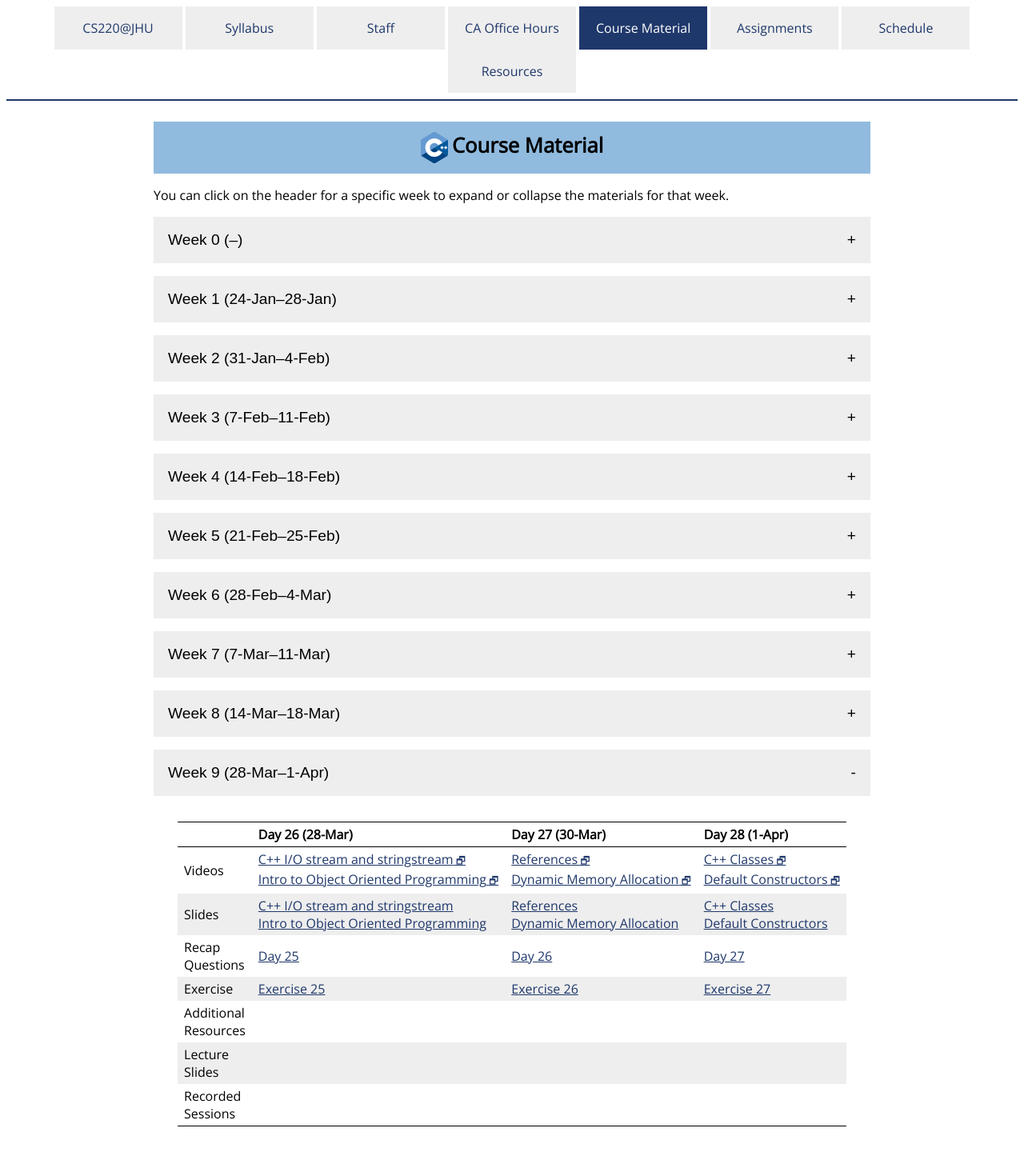
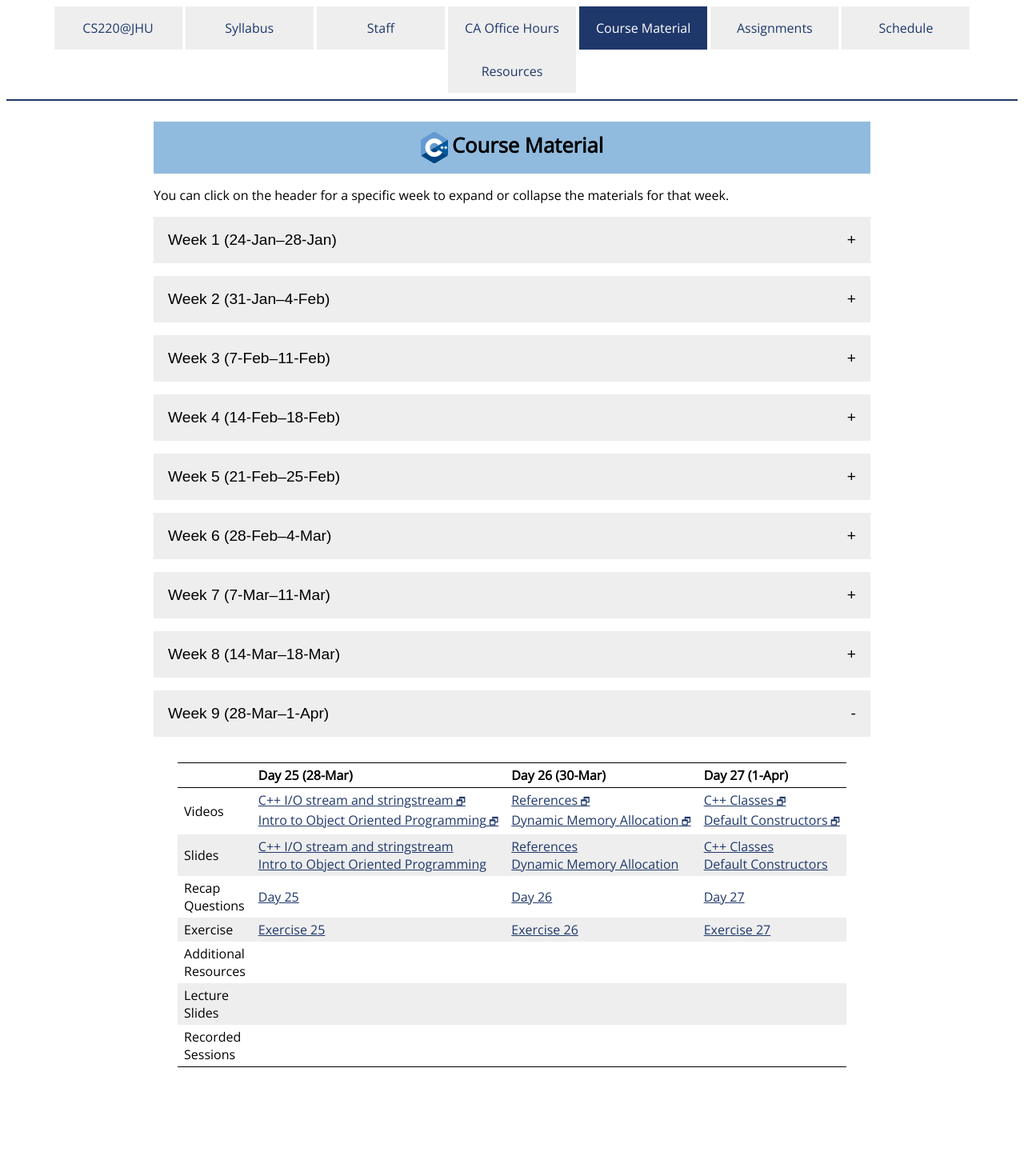
Before and after one commit to jhu-ip/cs220-s22, a Jekyll site: the page built from material.md, in a window 1280 px wide. Shown: the whole page at 80% size. Built offline with Jekyll 4.4.1, drawn with Linux system fonts in a browser that asks for light colours; some web fonts are replaced; after the commit the page ends 1366 px from its top, so only the background shows below that.

Commit message:
get rid of spurious week 0

```diff
--- a/material.md
+++ b/material.md
@@ -18,56 +18,15 @@ Then add, commit, and push both material.csv and material.md.
 You can click on the header for a specific week to expand or collapse
 the materials for that week.
 
-<button type="button" id="week_0_toggle" class="week_control_button">Week 0 (–)</button>
-<div id="week_0" class="collapsible">
-<table>
-  <thead>
-    <tr>
-      <th></th>
-      <th>Day 1 ()</th>
-    </tr>
-  </thead>
-  <tbody>
-    <tr>
-      <td>Videos</td>
-      <td></td>
-    </tr>
-    <tr>
-      <td>Slides</td>
-      <td></td>
-    </tr>
-    <tr>
-      <td>Recap<br>Questions</td>
-      <td></td>
-    </tr>
-    <tr>
-      <td>Exercise</td>
-      <td></td>
-    </tr>
-    <tr>
-      <td>Additional<br>Resources</td>
-      <td></td>
-    </tr>
-    <tr>
-      <td>Lecture<br>Slides</td>
-      <td></td>
-    </tr>
-    <tr>
-      <td>Recorded<br>Sessions</td>
-      <td></td>
-    </tr>
-  </tbody>
-</table>
-</div>
 <button type="button" id="week_1_toggle" class="week_control_button">Week 1 (24-Jan–28-Jan)</button>
 <div id="week_1" class="collapsible">
 <table>
   <thead>
     <tr>
       <th></th>
-      <th>Day 2 (24-Jan)</th>
-      <th>Day 3 (26-Jan)</th>
-      <th>Day 4 (28-Jan)</th>
+      <th>Day 1 (24-Jan)</th>
+      <th>Day 2 (26-Jan)</th>
+      <th>Day 3 (28-Jan)</th>
     </tr>
   </thead>
   <tbody>
@@ -521,9 +480,9 @@ the materials for that week.
   <thead>
     <tr>
       <th></th>
-      <th>Day 26 (28-Mar)</th>
-      <th>Day 27 (30-Mar)</th>
-      <th>Day 28 (1-Apr)</th>
+      <th>Day 25 (28-Mar)</th>
+      <th>Day 26 (30-Mar)</th>
+      <th>Day 27 (1-Apr)</th>
     </tr>
   </thead>
   <tbody>
```
Also changed, not shown: other parts of material.md (+21 -21 lines).
